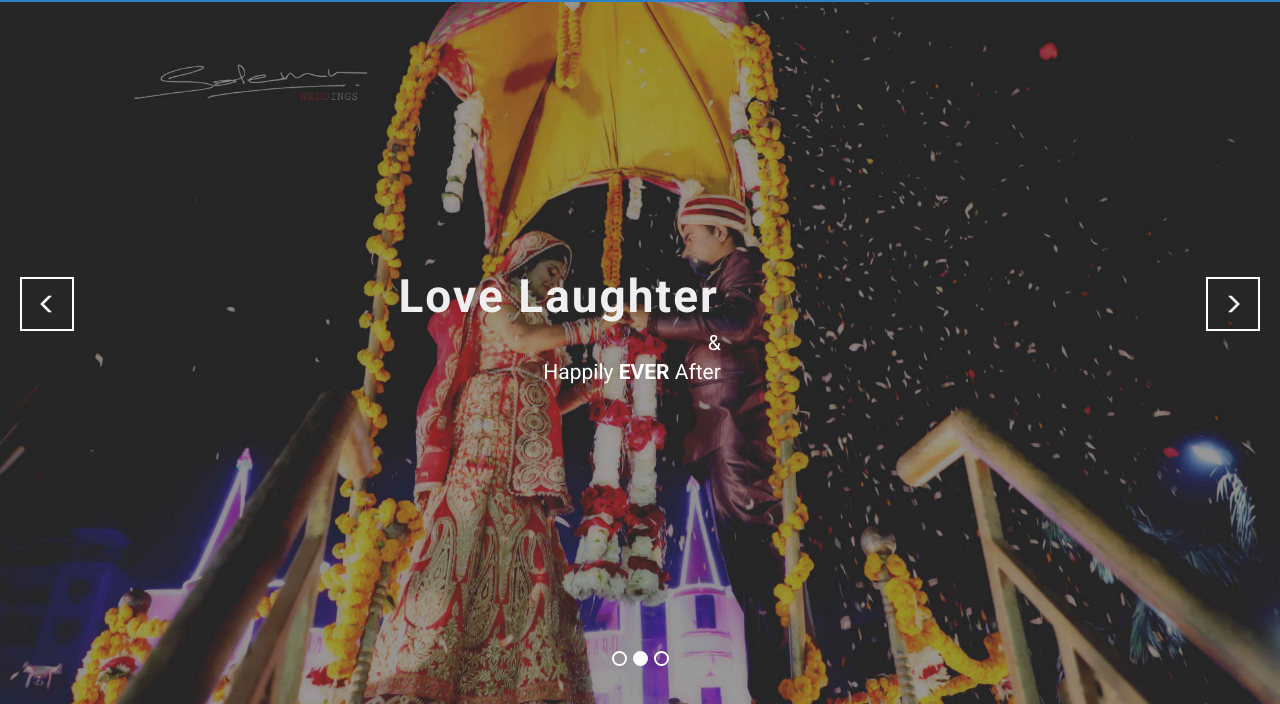
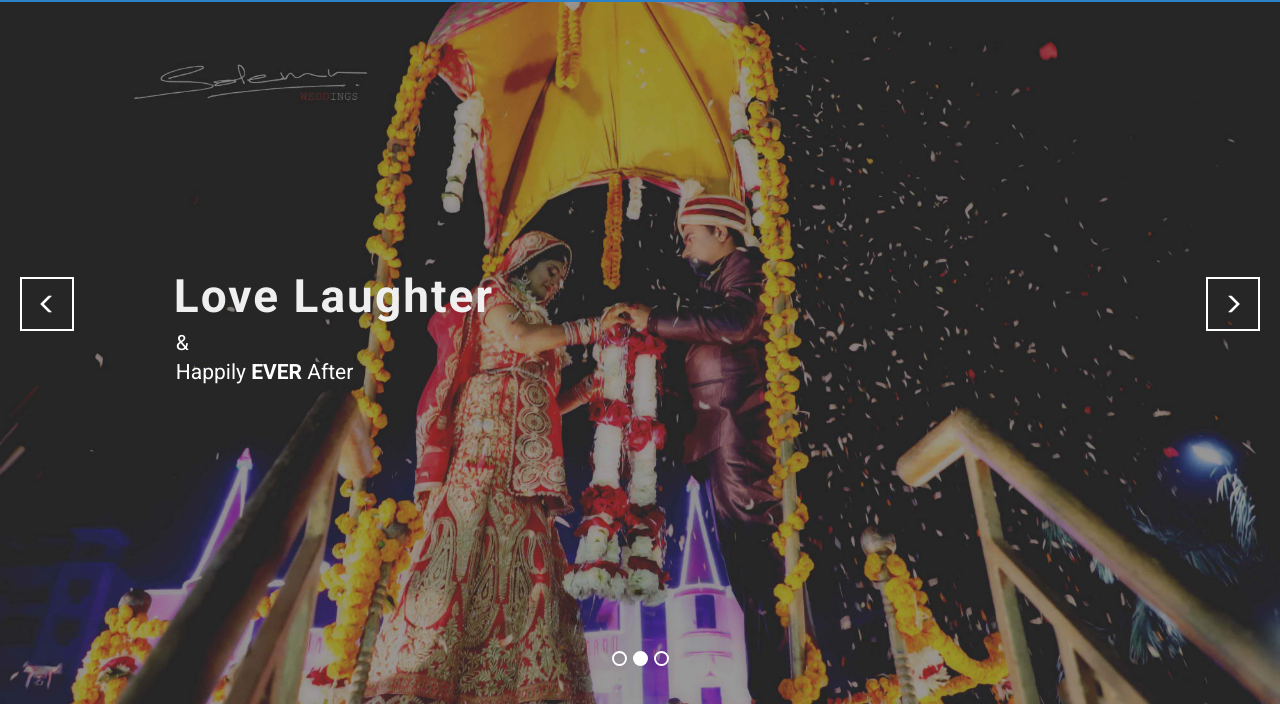
Before and after one commit to solemnweddings/solemnweddings.github.io, a plain HTML site: page index.html in a window 1280 px wide. Shown: the part 96-800 px from the top of the page. Drawn offline with Linux system fonts and the light colour scheme.

Commit message:
create github pages

```diff
--- a/assets/mobirise/css/mbr-additional.css
+++ b/assets/mobirise/css/mbr-additional.css
@@ -1,10 +1,10 @@
 @import url(https://fonts.googleapis.com/css?family=Indie+Flower);
 
 #slider-7 P {
-  text-align: right;
+  text-align: left;
 }
 #slider-7 H1 {
-  text-align: right;
+  text-align: left;
   color: #efefef;
 }
 #ext_menu-0 .mbr-brand__name {
--- a/index.html
+++ b/index.html
@@ -46,7 +46,7 @@
     </div>
 </section>
 
-<section class="engine"><a href="https://mobirise.info/q">responsive web templates</a></section><section class="mbr-slider mbr-section mbr-section--no-padding carousel slide" data-ride="carousel" data-wrap="true" data-interval="5000" id="slider-7" data-rv-view="209" style="background-color: rgb(255, 255, 255);">
+<section class="engine"><a href="https://mobirise.info/v">free html templates</a></section><section class="mbr-slider mbr-section mbr-section--no-padding carousel slide" data-ride="carousel" data-wrap="true" data-interval="5000" id="slider-7" data-rv-view="209" style="background-color: rgb(255, 255, 255);">
     <div class="mbr-section__container">
         <div>
             <ol class="carousel-indicators">
```
Also changed, not shown: 1 other file.
